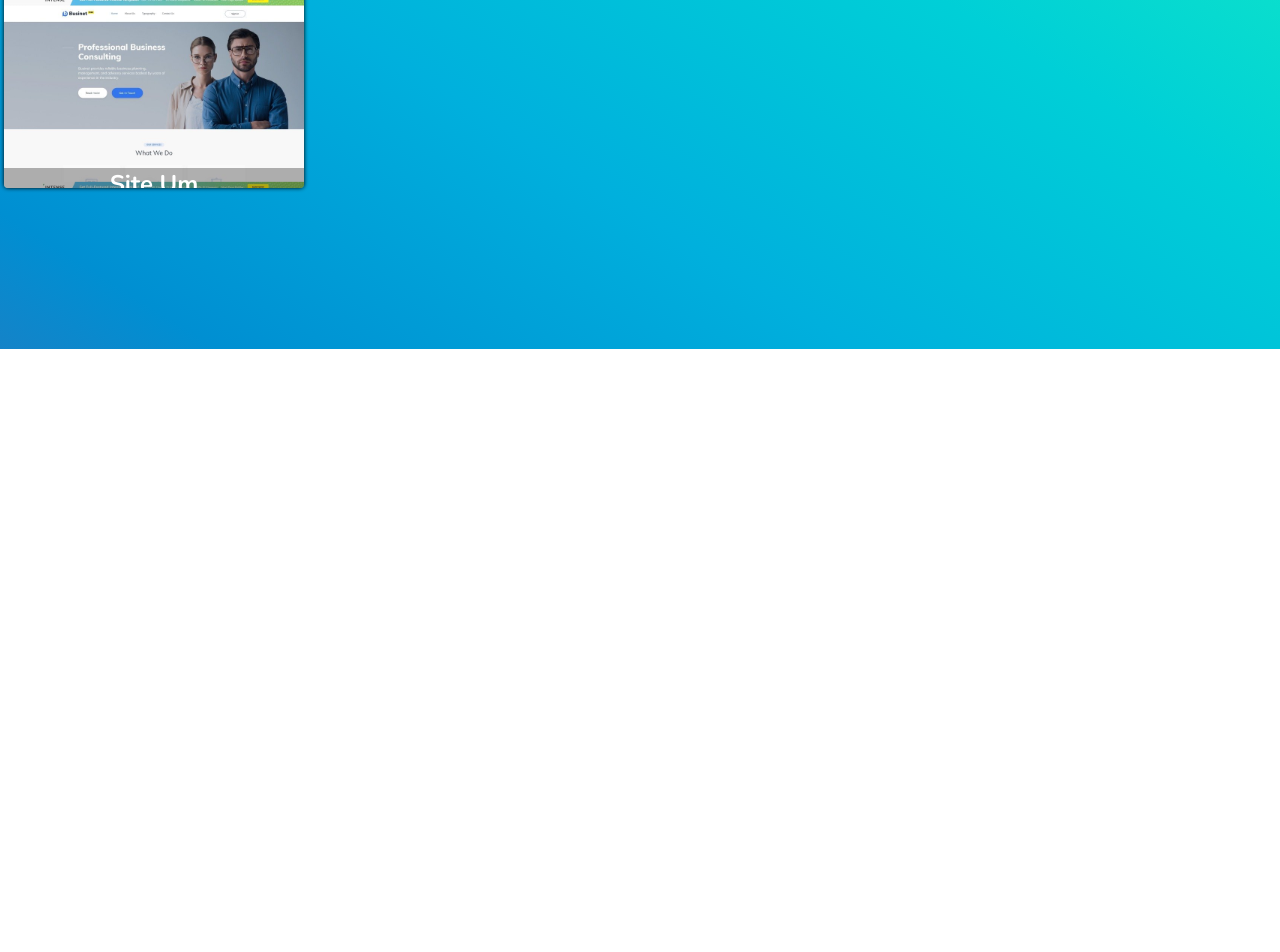
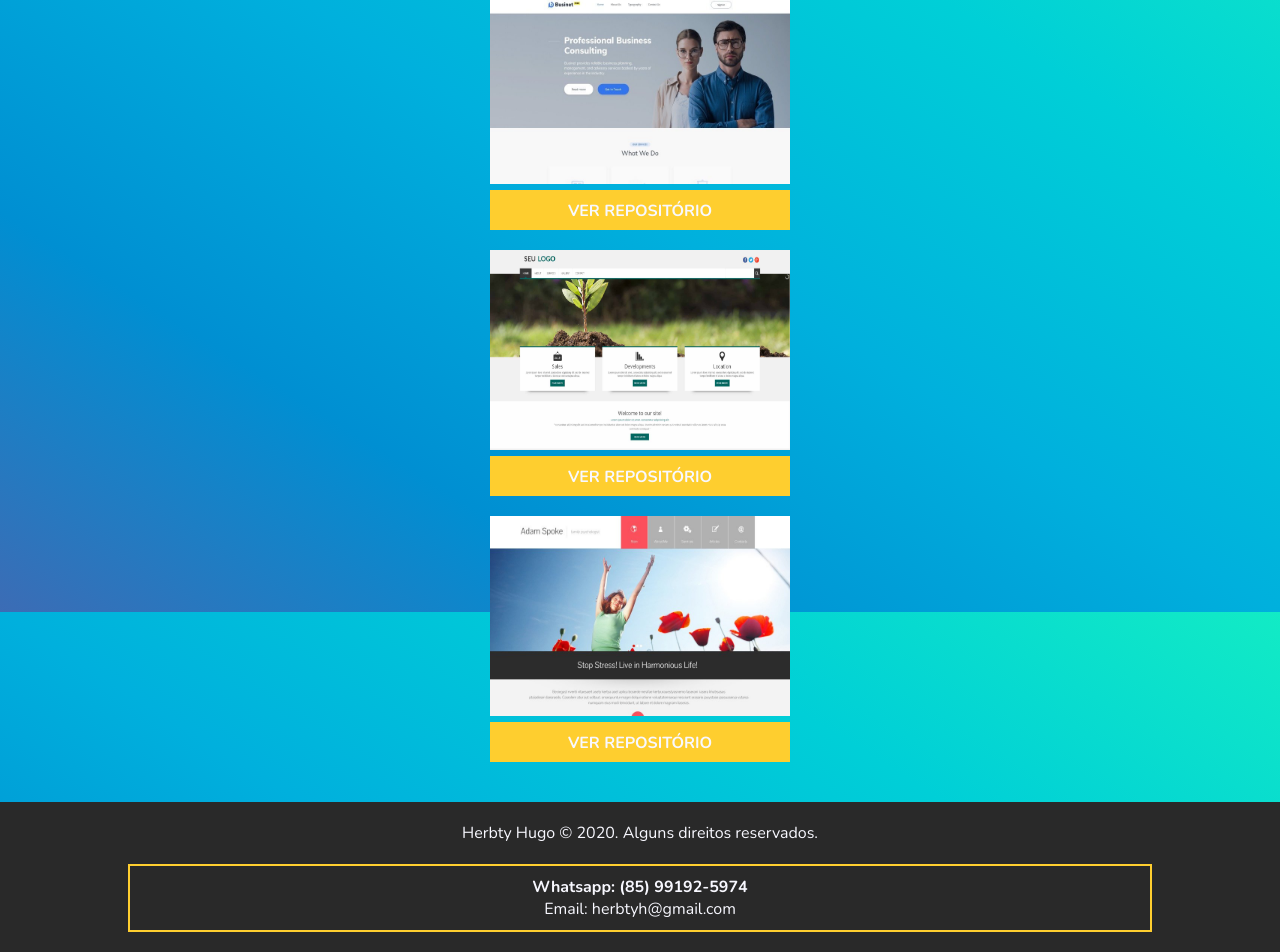
Before and after one commit to HugoCodesBr/Meu-Portf-lio, a website: page index.html in a window 1280 px wide. Shown: the part 988-1940 px from the top of the page. Before the commit the page ends 1337 px from the top, so only its background shows below. Drawn offline with nearby package versions, Linux system fonts and the light colour scheme.

Commit message:
1°  Versao Online

```diff
--- /dev/null
+++ b/assets/js/script.js
@@ -0,0 +1,7 @@
+var e = document.getElementById('catalogo');
+e.onmouseover = function() {
+  document.getElementById('popup').style.display = 'block';
+}
+e.onmouseout = function() {
+  document.getElementById('popup').style.display = 'none';
+}
--- a/assets/scss/index.scss
+++ b/assets/scss/index.scss
@@ -122,7 +122,7 @@ body{
   }
 }
 
-.download {
+.cursos {
   @include nunito-paragraf-mob;
   border:1px solid #fece2f;
   border-width: 2px     ;
@@ -132,95 +132,115 @@ body{
   padding: 5px;
 }
 
-.download:hover {
+.cursos:hover {
   color: $branco-fantasma;
   background-color: #fece2f;
+}
+
+.tooltip {
+  position: relative;
+  display: inline-block;
+  border-bottom: 1px dotted black;
+}
+
+.tooltip .tooltiptext {
+  visibility: hidden;
+  width: 350px;
+  background-color: black;
+  color: #fff;
+  text-align: center;
+  border-radius: 6px;
+  padding: 5px 0;
+  position: absolute;
+  z-index: 1;
+  top: 150%;
+  left: 50%;
+  margin-left: -180px;
+  li {
+    list-style: none;
+  }
+}
+
+.tooltip .tooltiptext::after {
+  content: "";
+  position: absolute;
+  bottom: 100%;
+  left: 50%;
+  margin-left: -5px;
+  border-width: 5px;
+  border-style: solid;
+  border-color: transparent transparent black transparent;
+
+}
+
+.tooltip:hover .tooltiptext {
+  visibility: visible;
+
 }
 
 // Portfolio
 
 .portfolio {
-  div {
-    height: 400px;
+  div{
     text-align: center;
-    margin-top: 40px          ;
+    margin: 0 auto;
+    margin-top: 20px;
   }
+
   h2 {
     @include nunito-subtitle-mob;
     color: $branco-fantasma;
     text-transform: uppercase;
     font-weight: bold;
   }
+  .catalogo {
+    margin:   0 auto;
+  }
+  img {
+    max-width: 300px;
+    height: 200px;
+  }
 
-
+  .catalogo {
+    @include nunito-paragraf-mob;
+    display: block;
+    height: 40px;
+    background-color: #fece2f;
+    text-decoration: none;
+    color: $branco-fantasma;
+    font-weight: bold;
+    text-transform: uppercase;
+    padding-top: 10px;
+  }
 
 }
 
-// imagens, sites
-a{text-decoration:none;}
-/*Add the following compatibility code for IE as you can't animate background-size in IE*/
-@media all and (-ms-high-contrast: none), (-ms-high-contrast: active){
-	.textOverImage{background-size:cover!important;}
+// rodapé
+
+footer{
+  background-color: #292929;
+  color: $branco-fantasma;
+  text-align: center;
+  margin-top: 40px;
+  padding-top: 20px;
+  padding-bottom: 20px;
+  .contato {
+    @include nunito-paragraf-mob;
+    border: solid;
+    border-color: #fece2f;
+    border-width: 2px;
+    width: 80%;
+    margin: 0 auto;
+    padding: 10px;
+    margin-top: 20px;
+    font-weight: bold;
+    a {
+      @include nunito-paragraf-mob;
+      text-decoration: none;
+      color: $branco-fantasma;
+    }
+    li {
+      list-style: none;
+    }
+  }
 }
-.textOverImage{
-    position:relative;
-    width:300px;
-    height:200px;
-    float:left;
-    margin:4px;
-    background-size:100%;
-    background-position:center;
-    transition:0.5s;
-    overflow:hidden;
-    border-radius:4px;
-    box-shadow:0 0 4px #000;
-  }
-
-  .textOverImage:hover{
-    background-size:110%;
-  }
-
-.textOverImage:before{
-  position:absolute;
-    top:0;
-    bottom:0;
-    left:0;
-    right:0;
-  transform:translateY(90%);/*use transform:translateY(100%); to remove footer*/
-    background-color:rgba(0,0,0,0.3);
-    color:#fff;
-    padding:0 8px;
-    content:attr(data-title);
-    transition:0.5s 0.1s;
-    color:#fff;
-    font-weight:bold;
-    font-size:1.5em;
-}
-
-  .textOverImage:after{
-    position:absolute;
-    top:0;
-    bottom:0;
-    left:0;
-    right:0;
-    color:#fff;
-    padding:8px;
-    content:attr(data-text);
-    transition:0.5s;
-    padding-top:2em;
-    margin-top:8px;
-    transform:translateY(100%);
-    opacity:0;
-  }
-
-  .textOverImage:hover:after{
-    transform:translateY(0);
-    transition:0.5s 0.1s;
-    opacity:1;
-  }
-.textOverImage:hover:before{
-    transform:translateY(0);
-    padding:8px;
-    background-color:rgba(0,0,0,0.6);
-    transition:0.5s;
-}
--- a/index.html
+++ b/index.html
@@ -4,6 +4,7 @@
   <meta charset="UTF-8">
   <meta name="viewport" content="width=device-width, initial-scale=1.0">
   <link rel="stylesheet" href="/assets/css/style.css">
+  <script src="./assets/js/script.js"></script>
   <!-- Fonts Google -->
   <link href="https://fonts.googleapis.com/css2?family=Nunito:ital,wght@0,400;0,600;0,700;1,400;1,600;1,700&display=swap" rel="stylesheet">
   <!-- Font Awesome -->
@@ -41,17 +42,40 @@
         <li><img src="./assets/img/sass.png" alt="Sass" id="sass-imagem"></li>
         <li><img src="./assets/img/js.png" alt="Javascript" id="javascript-imagem"></li>
       </ul>
-      <a href="" class="download">Veja meu curriculo completo</a>
+      <a class="cursos tooltip">Veja os meus cursos
+        <span class="tooltiptext">
+          <ul>
+            <li>ADS - Cursando</li>
+            <li>Web design completo e UI/UI design - Origamid</li>
+            <li>Informática – módulo 2 (avançado)</li>
+            <li>WordPress como CMS - Origamid</li>
+          </ul>
+        </span>
+      </a>
+
     </div>
   </section>
 
   <section class="container portfolio">
     <div>
       <h2>Portfólio</h2>
-      <a href="http://codepen.io/zFunx/pen/GmMGax" class="textOverImage" style="background-image:url(./assets/img/site1.jpg)" data-title="Site Um" data-text="Ir para o repositório">
+      <div><a href="#"><img src="./assets/img/site1.jpg" alt=""></a><a href="#" id="catalogo" class="catalogo"><p>ver repositório</p></a></div>
+      <div><a href="#"><img src="./assets/img/site2.jpg" alt=""></a><a href="#" id="catalogo" class="catalogo"><p>ver repositório</p></a></div>
+      <div><a href="#"><img src="./assets/img/site3.jpg" alt=""></a><a href="#" id="catalogo" class="catalogo"><p>ver repositório</p></a></div>
+
     </a>
     </div>
   </section>
 
+  <footer>
+    <div class="rodape-box">
+      <p>Herbty Hugo © 2020. Alguns direitos reservados.</p>
+      <div class="contato"><ul>
+        <li>Whatsapp: (85) 99192-5974</li>
+        <li><a href="#">Email: herbtyh@gmail.com</a></li>
+      </ul></div>
+    </div>
+  </footer>
+
 </body>
 </html>
```
Also changed, not shown: assets/css/style.css, 1 other file.
